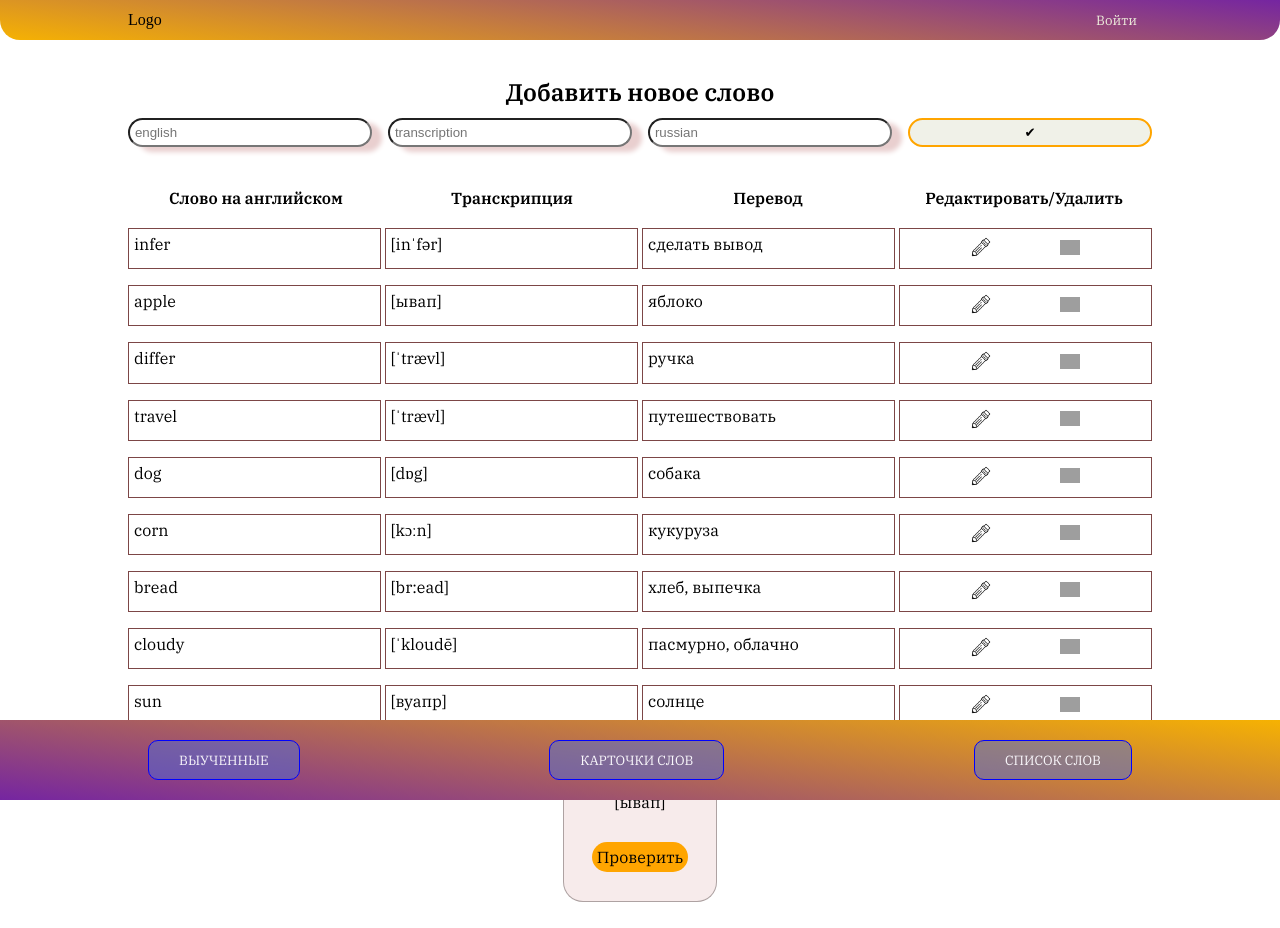
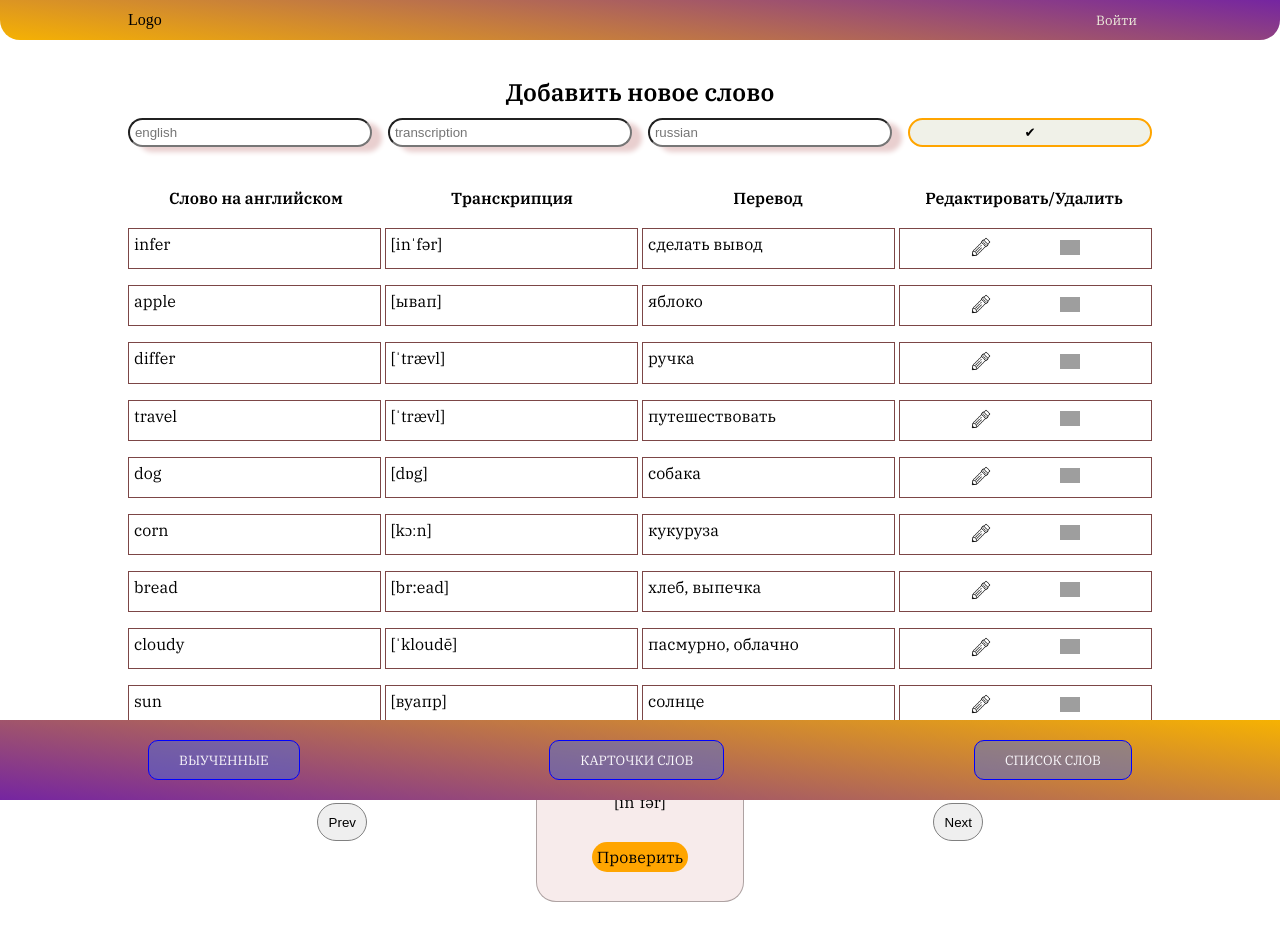
Before and after one commit to Chuchundra009/react-project-module, a React (Vite) app: page / in a window 1280 px wide. Built offline with nearby package versions, Linux system fonts and the light colour scheme; grey boxes are pictures that could not be loaded.

Commit message:
add slider words

```diff
--- /dev/null
+++ b/src/components/CardText/CardText.jsx
@@ -0,0 +1,36 @@
+import './CardText.scss'
+import { useState } from 'react';
+import data from '../../data.json';
+
+
+export default function CardText({ english, transcription, russian }) {
+
+    const [stText, setStText] = useState(true);
+
+    // let cardText = data[1];
+
+    function offSeeText() {
+        setStText(false)
+    }
+
+    function onSeeText() {
+        setStText(true)
+    }
+
+
+    return (
+        <div className='scard'>
+            <div className='scard__container'>
+                <div className='scard__block'>
+                    <h4 className='scard__block-word'>{english}</h4>
+                    <p className='scard__block-transcr'>{transcription}</p>
+                </div>
+                <div className='scard__change'>
+                    {stText ? (
+                        <p className='scard__change-text' onClick={offSeeText}>Проверить</p>) : (
+                        <p className='scard__change-translation' onClick={onSeeText}>{russian}</p>)}
+                </div>
+            </div>
+        </div>
+    )
+}
--- /dev/null
+++ b/src/components/CardText/CardText.scss
@@ -0,0 +1,40 @@
+@import '../../style/template';
+@import '../../style/vars';
+
+.scard{
+    display: flex;
+    justify-content: center;
+    height: 20vh;
+    @extend %text;
+    // max-width: 100%;
+    // width: 100%;
+    width: 13em;
+
+
+    &__container{
+        border: 1px solid rgba(104, 92, 92, 0.507);
+        background-color: rgb(247, 235, 235);
+        border-radius: 20px;
+        display: flex;
+        flex-direction: column;
+        align-items: center;
+        justify-content: space-evenly;
+
+        // max-width: 15%;
+        width: 100%;
+        cursor: default;
+    }
+
+    &__change-text{
+        background-color: orange;
+        padding: 5px;
+        border-radius: 20px;
+        cursor: pointer;
+    }
+
+    &__change-translation{
+        font-weight: 600;
+        color: rgb(5, 80, 5);
+        cursor: pointer;
+    }
+}
--- a/src/components/SectionCard/SectionCard.jsx
+++ b/src/components/SectionCard/SectionCard.jsx
@@ -1,34 +1,32 @@
 import './SectionCard.scss';
 import data from '../../data.json';
 import { useState } from 'react';
+import CardText from '../CardText/CardText';
 
 
 export default function SectionCard() {
-  // const [textInfo, setTextInfo] = useState(data);
-  const [stText, setStText] = useState(true);
-  // let cardText = data[Math.floor(Math.random()* data.length)];
+  const [indexText, setIndexText] = useState(0);
 
-  let cardText = data[1];
-
-  function offSeeText() {
-    setStText(false)
+  function prevCard() {
+    setIndexText(indexText => ((indexText <= 0) ? (data.length - 1) : (indexText - 1)));
   }
 
-  function onSeeText() {
-    setStText(true)
+
+  function nextCard() {
+    setIndexText(indexText => ((indexText >= data.length - 1) ? 0 : (indexText + 1)));
   }
 
   return (
-    <section className='scard'>
-      <div className='scard__container'>
-        <div className='scard__block'>
-          <h4 className='scard__block-word'>{cardText.english}</h4>
-          <p className='scard__block-transcr'>{cardText.transcription}</p>
+    <section className='card'>
+      <div className='card__container'>
+        <div className='card__btn'>
+          <button className='card__btn-text' onClick={prevCard}>Prev</button>
         </div>
-        <div className='scard__change'>
-          {stText ? (
-          <p className='scard__change-text' onClick={offSeeText}>Проверить</p>):(
-            <p className='scard__change-translation' onClick={onSeeText}>{cardText.russian}</p>)}
+        <div>
+          <CardText {...data[indexText]} />
+        </div>
+        <div className='card__btn'>
+          <button className='card__btn-text' onClick={nextCard}>Next</button>
         </div>
 
       </div>
--- a/src/components/SectionCard/SectionCard.scss
+++ b/src/components/SectionCard/SectionCard.scss
@@ -2,35 +2,63 @@
 @import '../../style/vars';
 
 
-.scard{
+// .scard{
+//     display: flex;
+//     justify-content: center;
+//     height: 20vh;
+//     @extend %text;
+
+
+//     &__container{
+//         border: 1px solid rgba(104, 92, 92, 0.507);
+//         background-color: rgb(247, 235, 235);
+//         border-radius: 20px;
+//         display: flex;
+//         flex-direction: column;
+//         align-items: center;
+//         justify-content: space-evenly;
+
+//         max-width: 15%;
+//         width: 100%;
+//         cursor: default;
+//     }
+
+//     &__change-text{
+//         background-color: orange;
+//         padding: 5px;
+//         border-radius: 20px;
+//     }
+
+//     &__change-translation{
+//         font-weight: 600;
+//         color: rgb(5, 80, 5);
+//     }
+// }
+
+
+.card{
     display: flex;
     justify-content: center;
-    height: 20vh;
-    @extend %text;
-
 
     &__container{
-        border: 1px solid rgba(104, 92, 92, 0.507);
-        background-color: rgb(247, 235, 235);
-        border-radius: 20px;
         display: flex;
-        flex-direction: column;
-        align-items: center;
         justify-content: space-evenly;
-
-        max-width: 15%;
         width: 100%;
-        cursor: default;
     }
 
-    &__change-text{
-        background-color: orange;
-        padding: 5px;
-        border-radius: 20px;
+    &__btn{
+        display: flex;
+        align-items: center;
     }
 
-    &__change-translation{
-        font-weight: 600;
-        color: rgb(5, 80, 5);
+    &__btn-text{
+        padding: 35%;
+        border-radius: 20px;
+        border: 1px solid grey;
+        cursor: pointer;
+    }
+
+    &__btn-text:hover{
+        background-color: rgb(241, 229, 205);
     }
 }
```
Also changed, not shown: src/components/SectionListWords/SectionListWords.jsx (+6 -4 lines).
